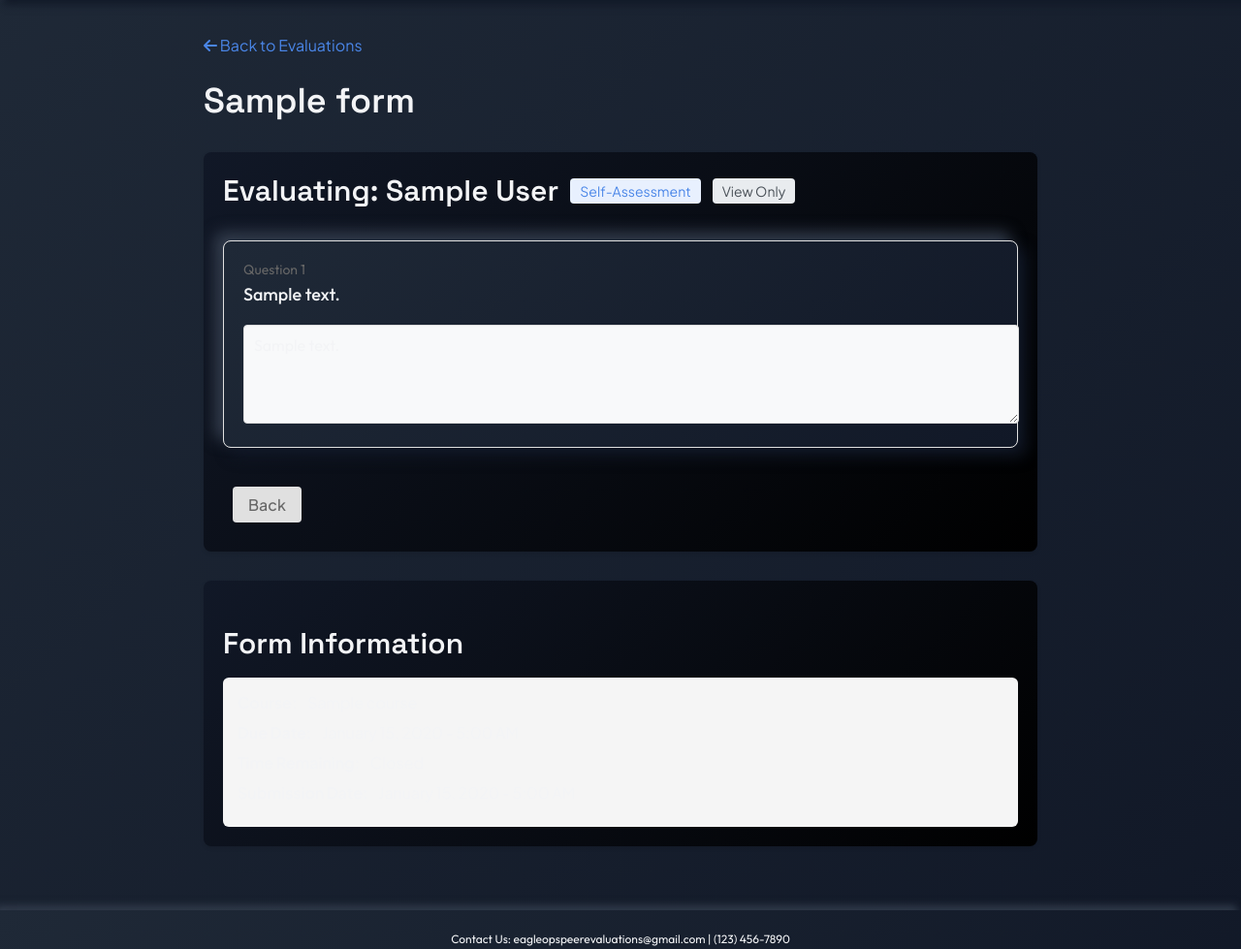
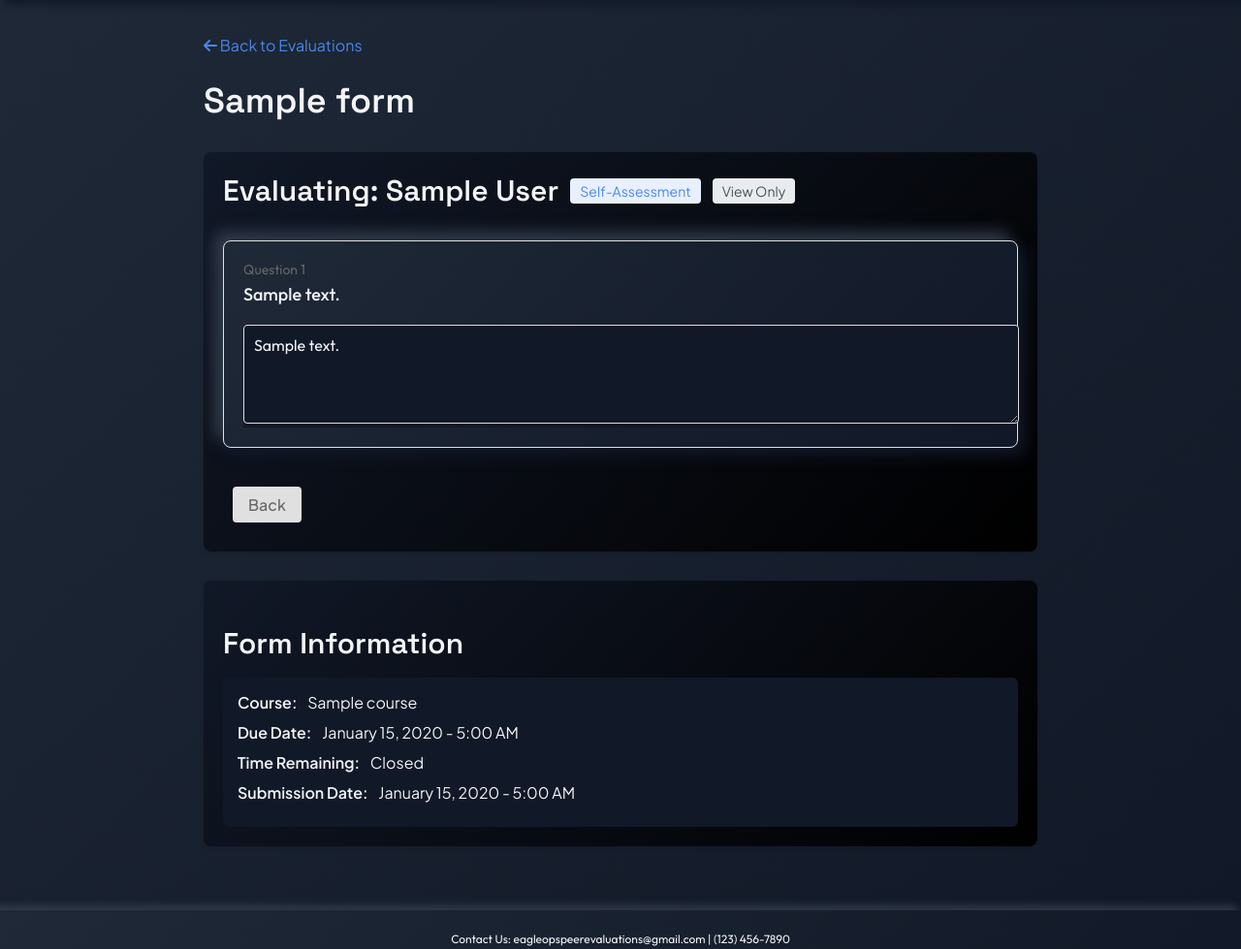
Before and after one commit to CSCI3364-Fall2025/BugBusters, a Django app: page /courses/1/forms/1/evaluate/1/ in a window 1280 px wide. Shown: the part 60-1039 px from the top of the page at 97% size. Run offline with Django 5.2, Linux system fonts and the light colour scheme; a user stored in the database is signed in; tables that the repository leaves empty hold one stand-in row (values such as "Sample post").

Commit message:
UI fixes

```diff
--- a/EagleOps_Peer_Eval/static/css/styles.css
+++ b/EagleOps_Peer_Eval/static/css/styles.css
@@ -1095,7 +1095,7 @@ table {
 }
 
 .btn-secondary:hover {
-    background: #e9ecef;
+    background: #9ca1a6;
 }
 
 .btn-success:hover {
--- a/EagleOps_Peer_Eval/templates/form_evaluations.html
+++ b/EagleOps_Peer_Eval/templates/form_evaluations.html
@@ -108,7 +108,7 @@
     }
 
     .section {
-        background-color: #fff;
+        background-color: #111827;
         border-radius: 8px;
         padding: 20px;
         margin-bottom: 30px;
@@ -127,7 +127,7 @@
         display: flex;
         justify-content: space-between;
         align-items: center;
-        background-color: #f9f9f9;
+        background-color: #111827;
     }
 
     .evaluation-info {
@@ -220,7 +220,7 @@
     }
 
     .form-info {
-        background-color: #f5f5f5;
+        background-color: #111827;
         border-radius: 6px;
         padding: 15px;
     }
--- a/EagleOps_Peer_Eval/templates/form_response.html
+++ b/EagleOps_Peer_Eval/templates/form_response.html
@@ -136,7 +136,7 @@
     }
 
     .section {
-        background-color: #fff;
+        background-color: #111827;
         border-radius: 8px;
         padding: 20px;
         margin-bottom: 30px;
@@ -186,7 +186,7 @@
         border-radius: 8px;
         padding: 20px;
         margin-bottom: 20px;
-        background-color: #f9f9f9;
+        background-color: #111827;
     }
 
     .question-number {
@@ -226,11 +226,11 @@
     }
 
     .likert-label:hover {
-        background-color: #f0f0f0;
+        background-color: #111827;
     }
 
     .likert-label.selected {
-        background-color: #e8f0fe;
+        background-color: #111827;
     }
 
     .likert-label input {
@@ -265,6 +265,7 @@
 
     .open-ended-container {
         margin-top: 15px;
+        background-color: #111827;
     }
 
     .open-ended-answer {
@@ -275,6 +276,7 @@
         font-family: inherit;
         font-size: 16px;
         resize: vertical;
+        background-color: #111827;
     }
 
     .open-ended-answer:focus {
@@ -283,7 +285,7 @@
     }
 
     .open-ended-answer[readonly] {
-        background-color: #f8f9fa;
+        background-color: #111827;
         cursor: not-allowed;
     }
 
@@ -329,7 +331,7 @@
     }
 
     .form-info {
-        background-color: #f5f5f5;
+        background-color: #111827;
         border-radius: 6px;
         padding: 15px;
     }
@@ -350,13 +352,13 @@
     }
 
     .alert-error {
-        background-color: #f8d7da;
+        background-color: #111827;
         color: #721c24;
         border: 1px solid #f5c6cb;
     }
 
     .alert-success {
-        background-color: #d4edda;
+        background-color: #111827;
         color: #155724;
         border: 1px solid #c3e6cb;
     }
--- a/EagleOps_Peer_Eval/templates/to_do.html
+++ b/EagleOps_Peer_Eval/templates/to_do.html
@@ -41,7 +41,7 @@
                     <div class="form-card">
                       <div class="form-card-inner">
                         <div class="form-card-header">
-                          <div class="text-heading">{{ form.title }}</div>
+                          <div class="text-heading" style="background-color: #1F2937 !important; color: #F3F4F6 !important;">{{ form.title }}</div>
                           <div class="due-date {% if form.is_urgent %}urgent{% endif %}">
                             <i class="fas fa-clock"></i>
                             <span>{{ form.time_left }}</span>
@@ -100,7 +100,7 @@
                     <div class="form-card">
                       <div class="form-card-inner">
                         <div class="form-card-header">
-                          <div class="text-heading">{{ form.title }}</div>
+                          <div class="text-heading" style="background-color: #1F2937 !important; color: #F3F4F6 !important;">{{ form.title }}</div>
                           <div class="due-date">
                             <i class="fas fa-calendar"></i>
                             <span>Opens {{ form.publication_date|localtime|date:"M d, Y, g:i A" }}</span>
@@ -159,7 +159,7 @@
                     <div class="form-card">
                       <div class="form-card-inner">
                         <div class="form-card-header">
-                          <div class="text-heading">{{ form.title }}</div>
+                          <div class="text-heading" style="background-color: #1F2937 !important; color: #F3F4F6 !important;">{{ form.title }}</div>
                           <div class="due-date">
                             <i class="fas fa-lock"></i>
                             <span>Closed {{ form.closing_date|localtime|date:"M d, Y, g:i A" }}</span>
```
Also changed, not shown: render.yaml (added, +45 -0 lines).
